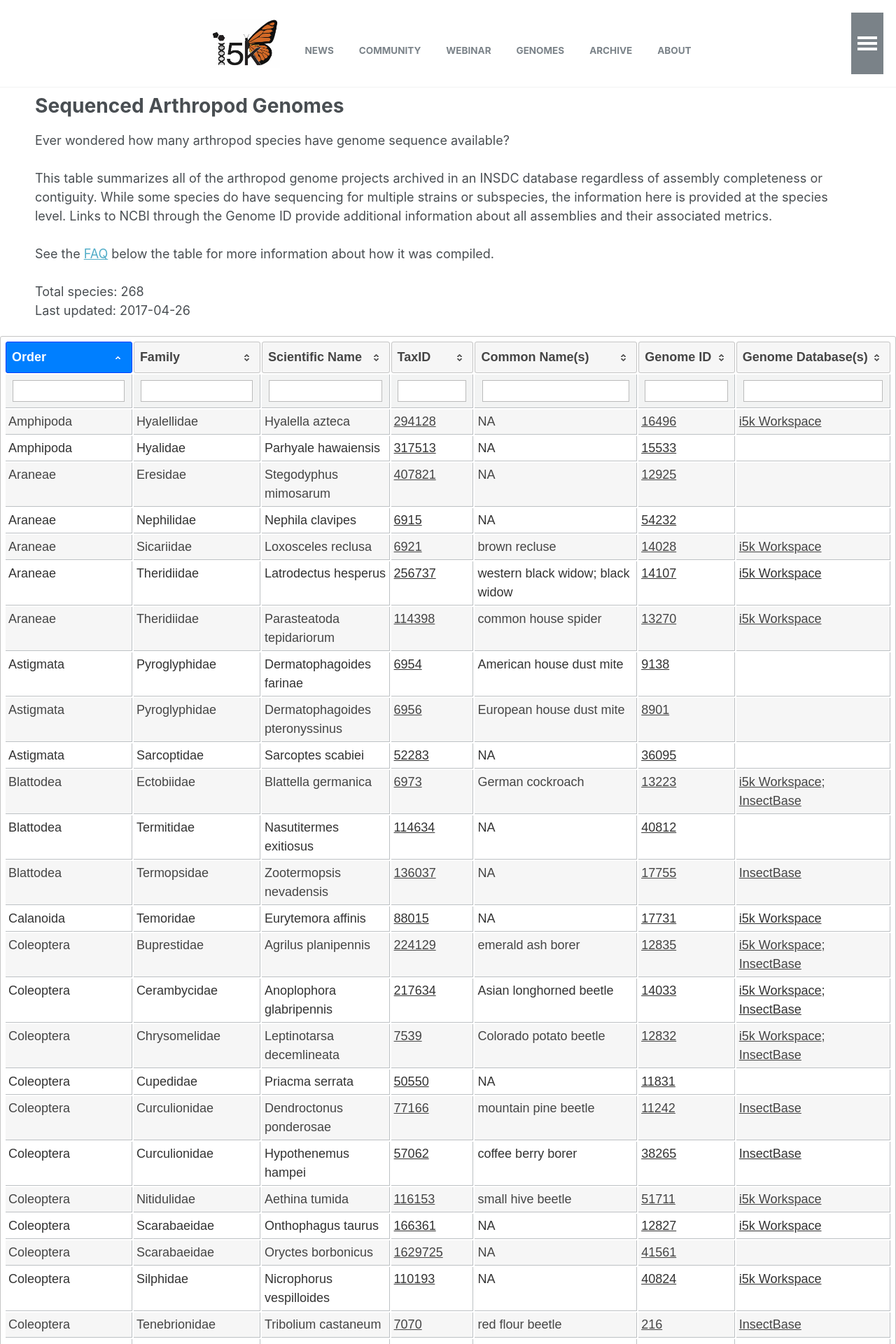
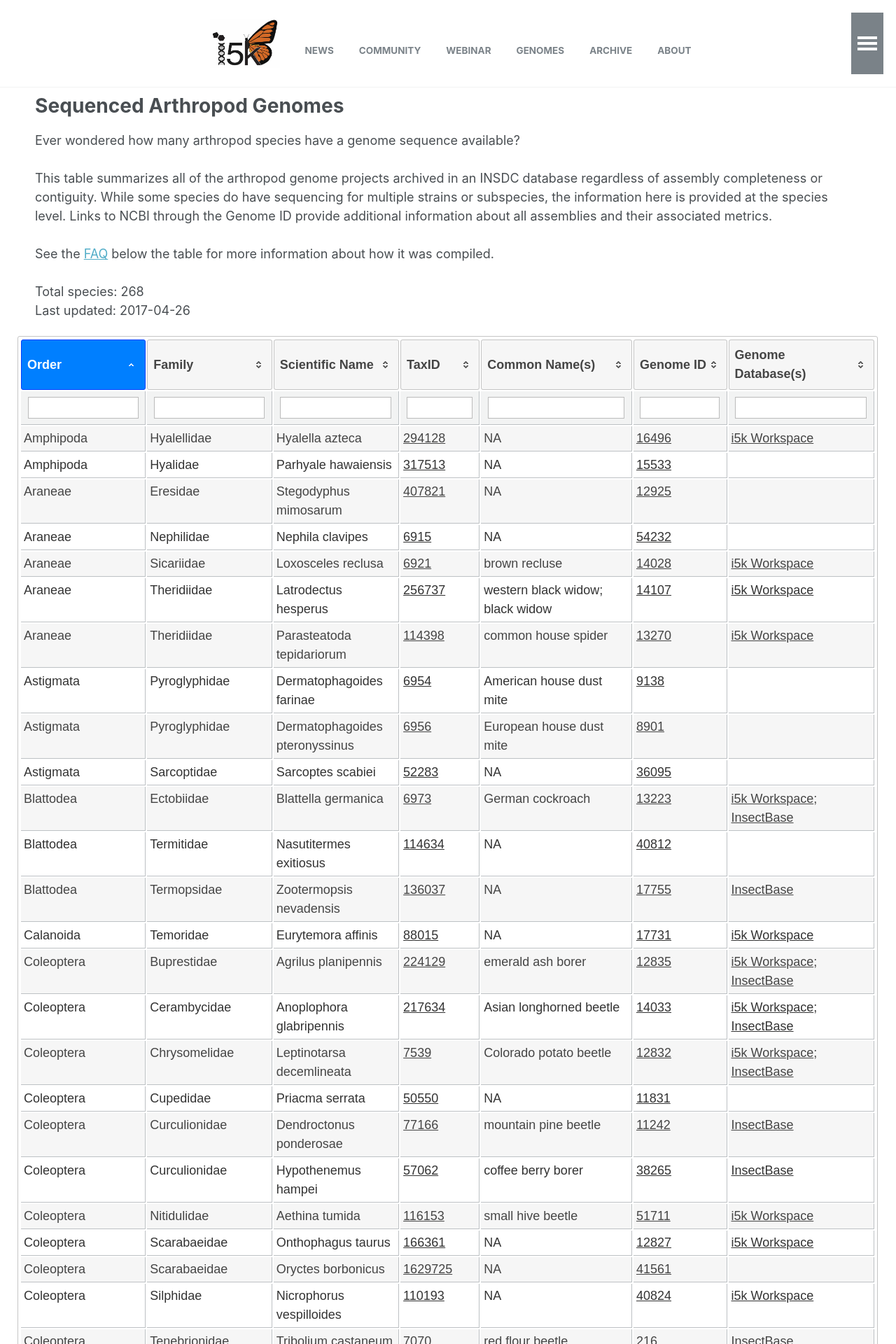
Before and after one commit to i5k/i5k.github.io, a Jekyll site: the page built from _pages/arthropod_genomes_at_ncbi.html, in a window 1280 px wide. Shown: the top 1920 px of the page at 70% size. Built offline with Jekyll 4.4.1, drawn with Linux system fonts in a browser that asks for light colours.

Commit message:
modified styling for tables and fixed a sentence

```diff
--- a/_layouts/genome_table.html
+++ b/_layouts/genome_table.html
@@ -29,7 +29,7 @@ layout: compress
 
     <!-- Text before table goes here  -->
     <p>
-      Ever wondered how many arthropod species have genome sequence available? <br><br>
+      Ever wondered how many arthropod species have a genome sequence available? <br><br>
 
       This table summarizes all of the arthropod genome projects archived in an INSDC database regardless of assembly completeness or contiguity.  While some species do have sequencing for multiple strains or subspecies, the information here is provided at the species level.  Links to NCBI through the Genome ID provide additional information about all assemblies and their associated metrics. <br><br>
       See the <a href="#FAQ">FAQ</a> below the table for more information about how it was compiled. <br><br>
--- a/stylesheets/css/modified_table_theme.jui.css
+++ b/stylesheets/css/modified_table_theme.jui.css
@@ -3,11 +3,13 @@
  *************/
  /* overall */
 .tablesorter-jui {
-	width: 100%;
+	width: 96%; /* adjusted down from 100 */
 	border-collapse: separate;
 	border-spacing: 2px; /* adjust spacing between table cells */
 	margin: 10px 0 15px;
-	padding: 5px;
+	padding: 2px; /* adjusted down from 5 */
+	margin-right: 25px; /* added */
+	margin-left: 25px; /* added */
 	font-size: 0.8em;
 }
 
```
